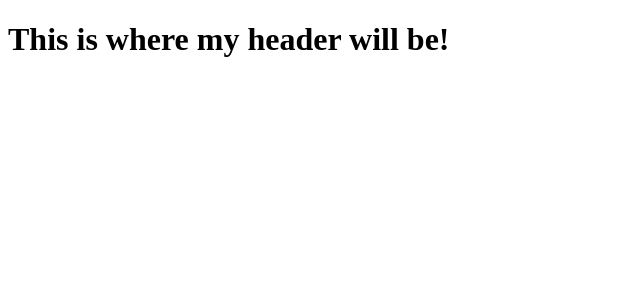
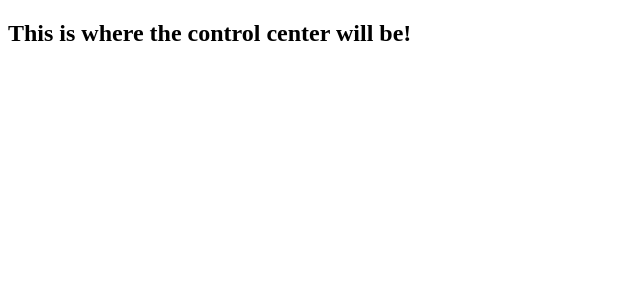
Before and after one commit to BriancaKnight/Dev-Profile-, a React (Create React App) app: page / in a window 1280 px wide. Shown: the top 300 px of the page, without its empty margins (0-640 px from the left). Built offline with nearby package versions, Linux system fonts and the light colour scheme.

Commit message:
add static components to app

```diff
--- a/src/App.js
+++ b/src/components/App.js
@@ -1,11 +1,11 @@
 import './App.css';
 import React from 'react';
-import Header from './Header';
+import Control from './Control';
 
 function App(){
   return (
     <React.Fragment>
-      <Header />
+      <Control />
     </React.Fragment>
   );
 }
--- /dev/null
+++ b/src/components/Control.js
@@ -0,0 +1,9 @@
+import React from 'react';
+
+function Control() {
+  return (
+    <h2>This is where the control center will be!</h2>
+  );
+}
+
+export default Control;
--- a/src/index.js
+++ b/src/index.js
@@ -1,7 +1,7 @@
 import React from 'react';
 import ReactDOM from 'react-dom/client';
 import './index.css';
-import App from './App';
+import App from './components/App';
 
 const root = ReactDOM.createRoot(document.getElementById('root'));
 root.render(
```
Also changed, not shown: src/components/About.js (added, +9 -0 lines), src/components/ContactForm.js (added, +9 -0 lines), src/components/Goodbye.js (added, +9 -0 lines), src/components/Navigation.js (added, +9 -0 lines), src/components/Projects.js (added, +9 -0 lines), src/components/Resume.js (added, +9 -0 lines), src/components/Skills.js (added, +9 -0 lines), src/components/App.css (renamed from src/App.css), src/components/Header.js (renamed from src/Header.js).
